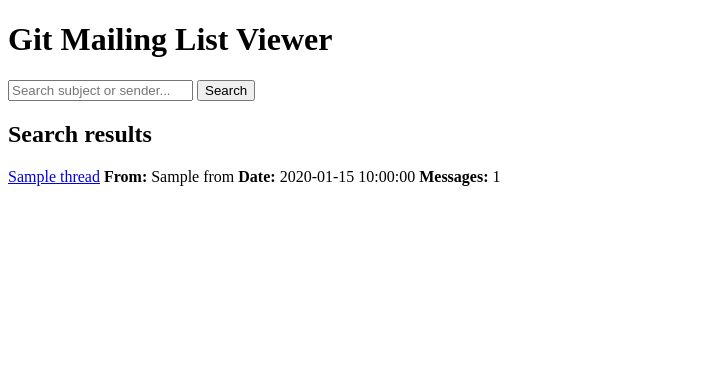
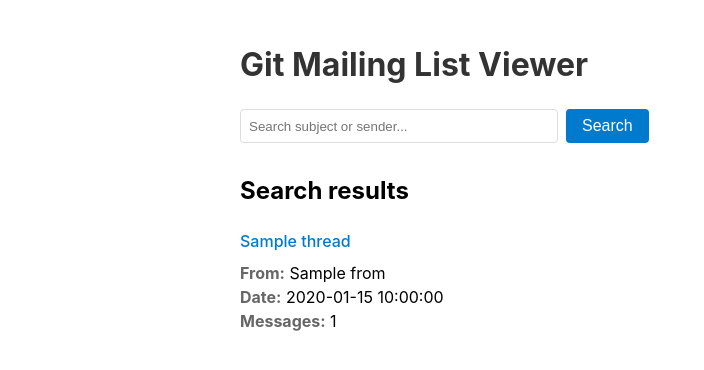
Before and after one commit to jvns/git-list-viewer, a Flask app: template templates/index.html in a window 1280 px wide. Shown: the top 370 px of the page, without its empty margins (0-704 px from the left). Run offline with Flask 3, Linux system fonts and the light colour scheme; the template is opened without the code that fills it: most values are stand-ins (such as "Sample title", 1, 10 or a date in 2020).

Commit message:
add homepage css

```diff
--- /dev/null
+++ b/static/css/homepage.css
@@ -0,0 +1,74 @@
+
+#homepage {
+  font-family: -apple-system, BlinkMacSystemFont, "Segoe UI", sans-serif;
+  max-width: 800px;
+  margin: 0 auto;
+  padding: 20px;
+  line-height: 1.5;
+
+  h1 {
+    color: #333;
+    margin-bottom: 20px;
+  }
+
+  form {
+    margin-bottom: 30px;
+    display: flex;
+
+    input {
+      padding: 8px;
+      border: 1px solid #ddd;
+      border-radius: 4px;
+      margin-right: 8px;
+      width: 300px;
+    }
+
+    button, a {
+      padding: 8px 16px;
+      background: #007acc;
+      font-size: 1rem;
+      color: white;
+      border: none;
+      border-radius: 4px;
+      cursor: pointer;
+      margin-right: .5rem;
+
+      &:hover {
+        background: #005999;
+      }
+    }
+
+    a {
+      background: #f5f5f5;
+      text-decoration: none;
+      color: #333;
+      &:hover {
+        background: #e5e5e5;
+      }
+    }
+  }
+
+  h2 {
+    margin-bottom: 20px;
+  }
+
+  .thread {
+    display: flex;
+    flex-direction: column;
+    margin-bottom: 1rem;
+
+    a {
+      color: #007acc;
+      text-decoration: none;
+      font-weight: 500;
+      margin-bottom: 8px;
+      &:hover {
+        text-decoration: underline;
+      }
+    }
+
+    strong {
+      color: #666;
+    }
+  }
+}
--- a/templates/index.html
+++ b/templates/index.html
@@ -4,10 +4,11 @@
 <head>
   <meta charset="UTF-8">
   <meta name="viewport" content="width=device-width, initial-scale=1.0">
+  <link rel="stylesheet" href="{{ url_for('static', filename='css/homepage.css') }}">
   <title>Git Mailing List Viewer</title>
 </head>
 
-<body>
+<body id="homepage">
   <h1>Git Mailing List Viewer</h1>
   <form method="GET">
     <input type="text" name="search" placeholder="Search subject or sender..."
@@ -22,9 +23,9 @@
   {% for thread in threads %}
   <div class="thread">
     <a href="/{{ thread.message_id }}/">{{ thread.subject }}</a>
-    <strong>From:</strong> {{ thread.from }}
-    <strong>Date:</strong> {{ thread.date }}
-    <strong>Messages:</strong> {{ thread.message_count }}
+    <span><strong>From:</strong> {{ thread.from }}</span>
+    <span><strong>Date:</strong> {{ thread.date }}</span>
+    <span><strong>Messages:</strong> {{ thread.message_count }}</span>
   </div>
   {% endfor %}
 </body>
```
